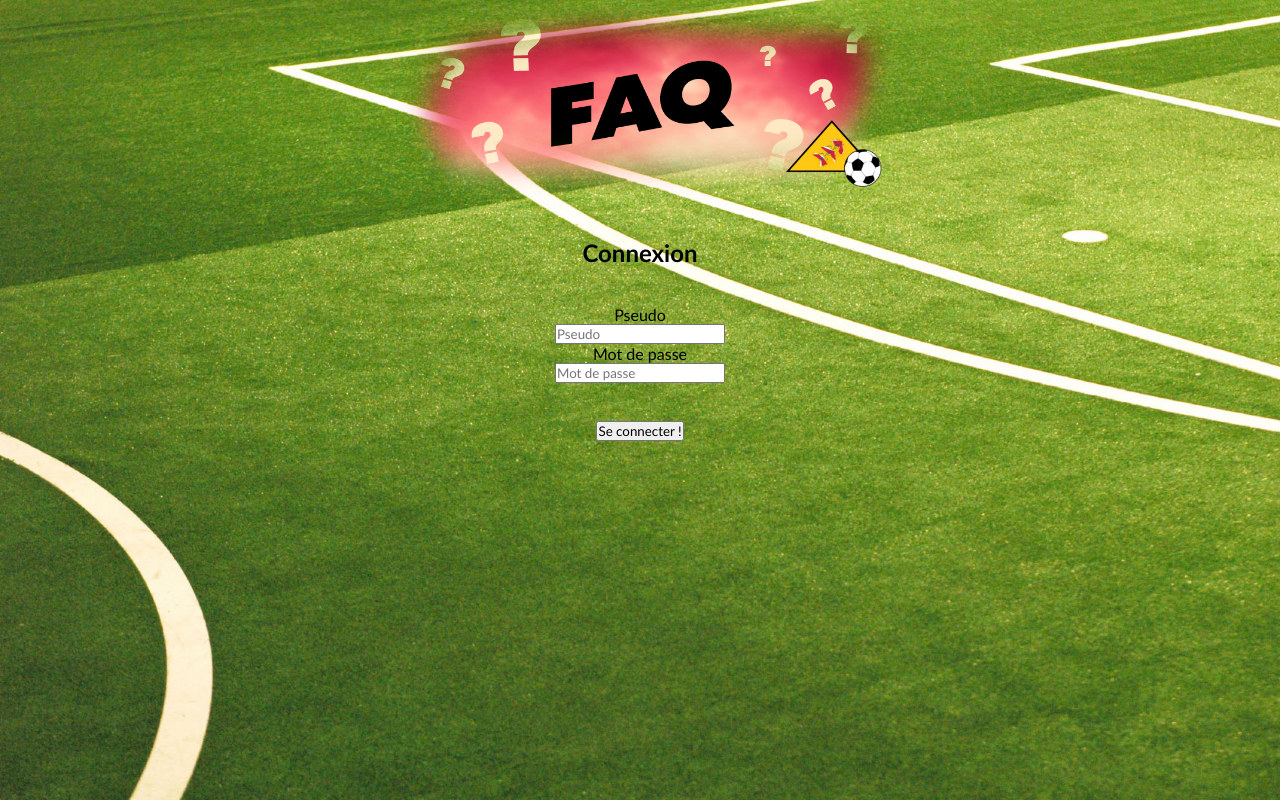
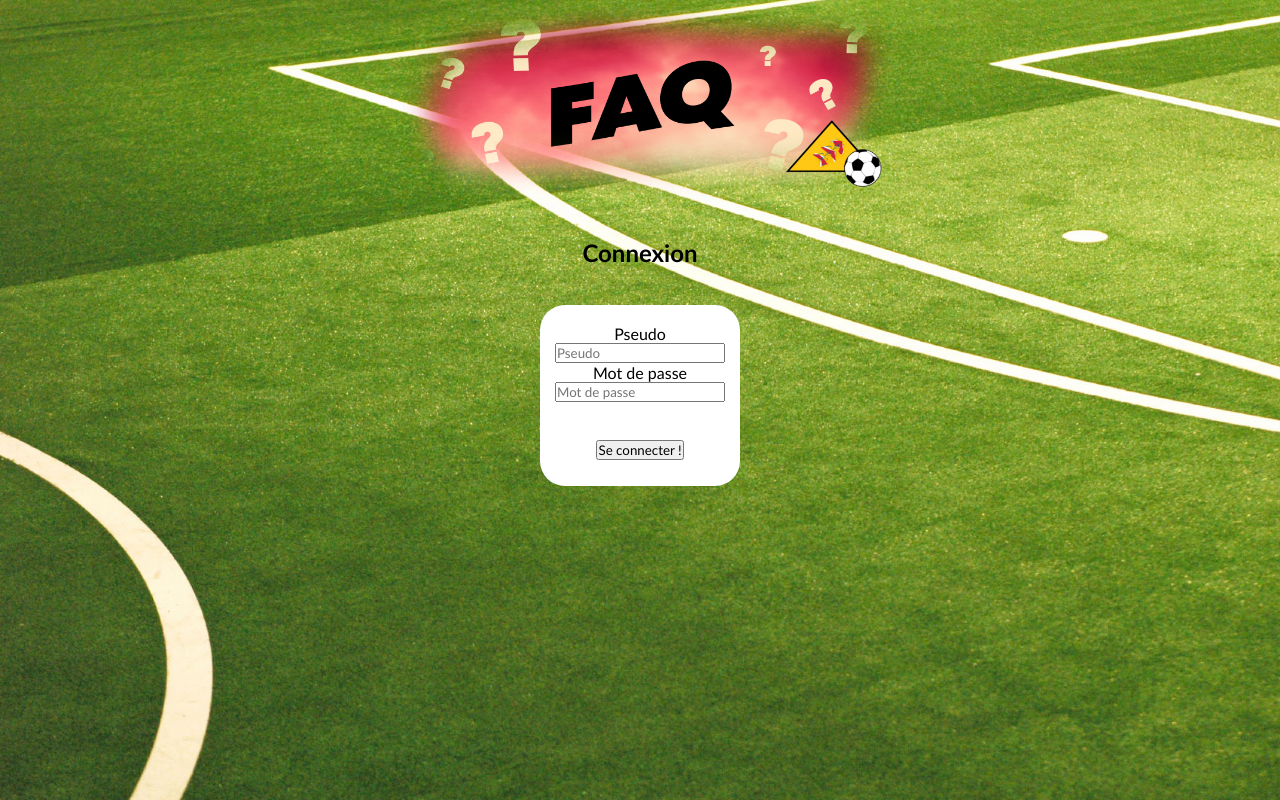
Before and after one commit to MBourdim/M2L, a PHP site: page /login.php in a window 1280 px wide. Run offline with PHP 8.4, Linux system fonts and the light colour scheme.

Commit message:
Changements dans l'onglet "connexion"

```diff
--- /dev/null
+++ b/css/login.css
@@ -0,0 +1,66 @@
+*{
+    margin: 0px;
+    padding: 0px;
+    font-family: Avenir, calibri;
+}
+.outer-div {
+    padding: 0px;
+}
+.inner-div {
+    margin: 0 auto;
+    width: 1000px;
+}
+.rectangle {
+    border-radius: 25px;
+    background: rgb(0, 0, 0);
+    width: 200px;
+    height: 150px;
+
+}
+.outer-div2 {
+    padding: 0px;
+}
+.inner-div2 {
+    border-radius: 25px;
+    background: rgb(255, 255, 255);
+    height: 181px;
+    margin: 0 auto;
+    width: 200px;
+
+}
+body {
+    background-image: url("../img/bgfoot.jpg");
+    background-repeat: no-repeat;
+    background-attachment: fixed;
+    background-size: cover;
+}
+.vertical-menu {
+    width: 250px;
+    height: 20px;
+  }
+.center-menu {
+  height: 90px;
+  width: 1200px;
+}
+  .vertical-menu a {
+    background-color: #eee;
+    color: black;
+    display: block;
+    padding: 12px;
+    text-decoration: none;
+  }
+
+  .vertical-menu a:hover {
+    background-color: #ccc;
+  }
+
+  .vertical-menu a.active {
+    background-color: #4CAF50;
+    color: white;
+  }
+
+  span.imageDroite {
+    left:1200px;
+    top:300px;
+    position:absolute;
+}
--- a/login.php
+++ b/login.php
@@ -31,7 +31,7 @@ if(isset($_POST['submit'])) {
    <head>
       <title>Connexion</title>
       <meta charset="utf-8">
-      <link rel="stylesheet" href="css/FAQ.css">
+      <link rel="stylesheet" href="css/login.css">
    </head>
    <body>
    <div class="outer-div">
@@ -49,15 +49,18 @@ if(isset($_POST['submit'])) {
 
          <h2>Connexion</h2>
          <br/><br/>
+         <div class="outer-div2">
+        <div class="inner-div2">
+        <br>
          <form method="post" action="login.php" id="form1">
             <p>Pseudo <br> <input type="text" name="pseudo" placeholder="Pseudo"/></p>
             <p>Mot de passe <br><input type="password"name="password" placeholder="Mot de passe"/></p>
             <br/><br/>
             <input type="submit" name="submit" value="Se connecter !" />
          </form>
-         <?php
-         ?>
       </div>
+   </div>
+</div>
       <?php
          if(isset($erreur)) {
             echo"<center><br>";
```
